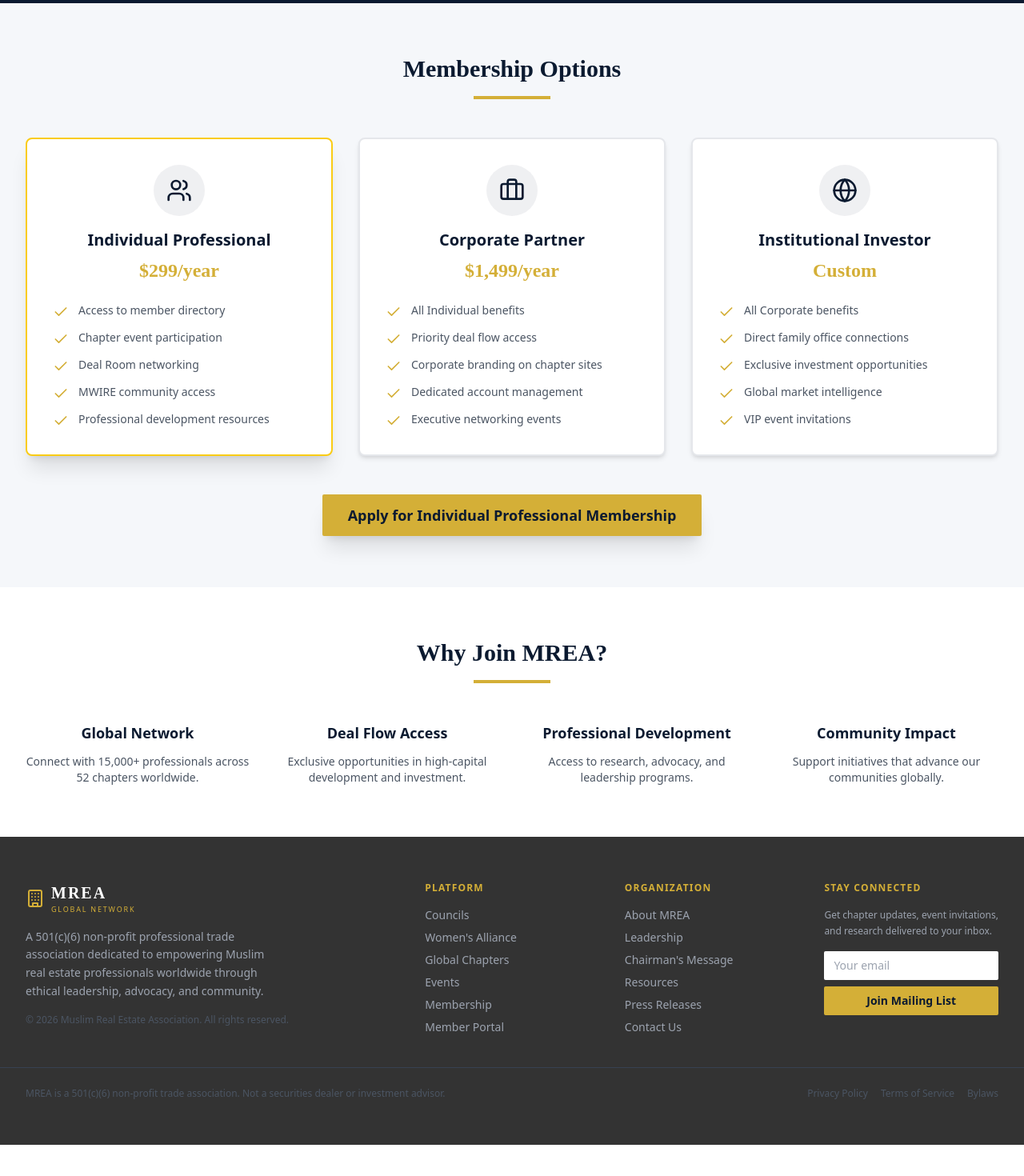
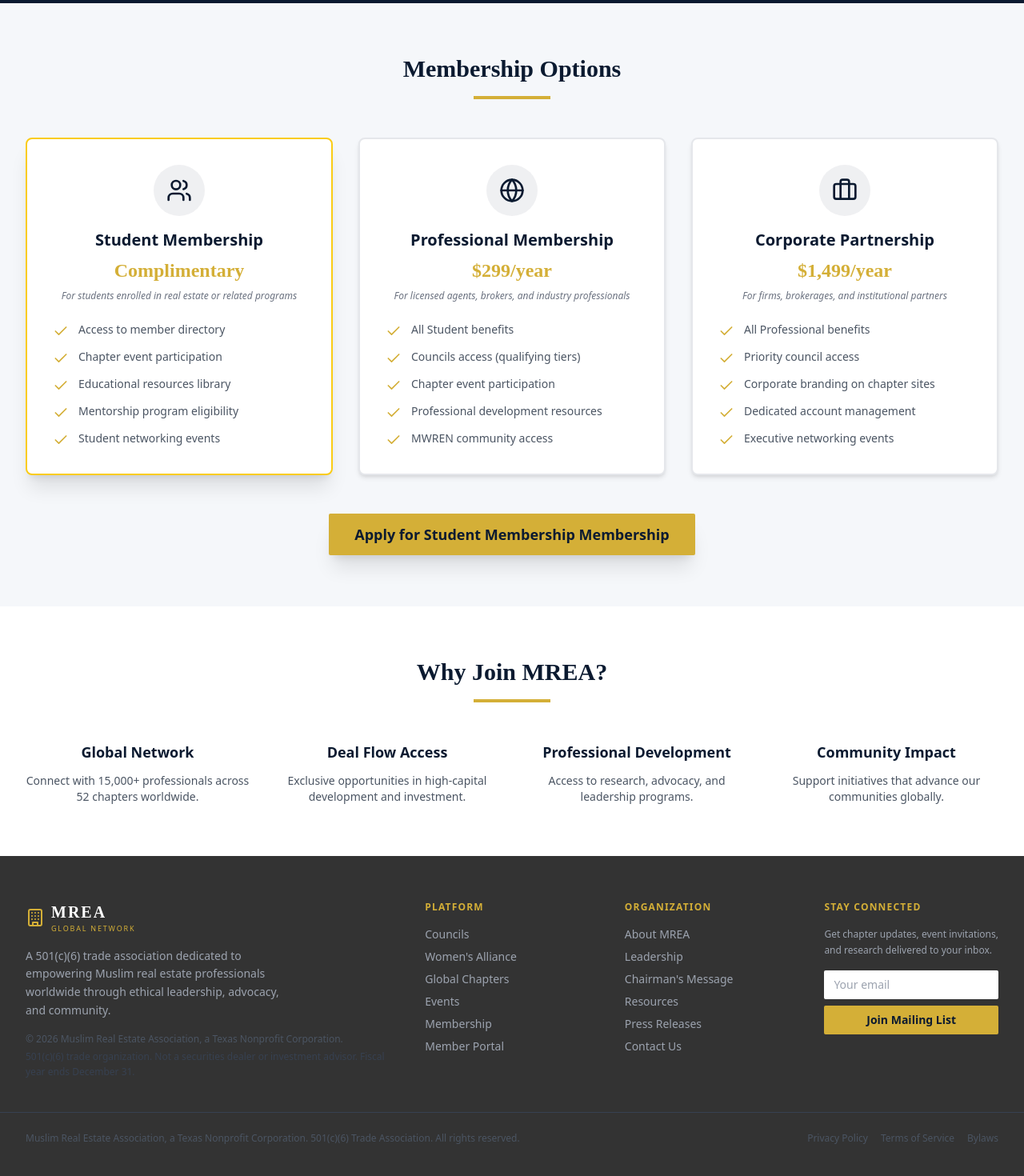
Before and after one commit to DFO-VMFO/MuslimREA-V3, a Next.js app: page /membership in a window 1280 px wide. Shown: the part 316-1786 px from the top of the page at 80% size. Before the commit the page ends 1747 px from the top, so only its background shows below. Built offline with nearby package versions, Linux system fonts and the light colour scheme.

Commit message:
Apply legal compliance updates: TX nonprofit entity, incorporation date, official purpose, board names, MWREN council, membership tiers

```diff
--- a/src/app/about/page.tsx
+++ b/src/app/about/page.tsx
@@ -11,12 +11,9 @@
 };
 
 const boardMembers = [
-  { name: 'Zulikha Hussain', title: 'Chairman & Founder', region: 'National' },
-  { name: 'Board Member', title: 'Vice Chairman', region: 'North America' },
-  { name: 'Board Member', title: 'Secretary', region: 'National' },
-  { name: 'Board Member', title: 'Treasurer', region: 'National' },
-  { name: 'Board Member', title: 'Director – Middle East', region: 'MENA' },
-  { name: 'Board Member', title: 'Director – Europe', region: 'Europe' },
+  { name: 'ZuliKha Hussain', title: 'Director / Incorporator', region: 'National' },
+  { name: 'Mohammad Wasif Hussain', title: 'Director', region: 'National' },
+  { name: 'Zehra Hussain', title: 'Director', region: 'National' },
 ];
 
 export default function AboutPage() {
@@ -46,19 +43,25 @@
             <div className="lg:col-span-2">
               <h2 className="text-3xl font-serif font-bold mb-6" style={{ color: theme.navy }}>Our History & Mission</h2>
               <p className="text-gray-600 leading-relaxed mb-5">
-                The Muslim Real Estate Association (MREA) was founded on the conviction that Muslim professionals deserve a national, faith-aligned institutional home in the real estate industry — one that mirrors the professionalism and advocacy power of organizations like NAHREP, AREAA, and NAR.
+                The Muslim Real Estate Association (MREA) was incorporated on <strong>March 2, 2026</strong> as a <strong>Texas Nonprofit Corporation</strong> — a formal declaration of the conviction that Muslim professionals deserve a national, faith-aligned institutional home in the real estate industry, one that mirrors the professionalism and advocacy power of organizations like NAHREP, AREAA, and NAR.
               </p>
               <p className="text-gray-600 leading-relaxed mb-5">
-                MREA is organized as a 501(c)(6) non-profit trade association, meaning our mission is exclusively focused on advancing the professional interests of our members and the broader Muslim real estate community — not personal profit.
+                MREA is organized under <strong>Section 501(c)(6)</strong> of the Internal Revenue Code as a professional trade association. Our purpose is exclusively focused on the common business interests of our members and the broader Muslim real estate community — not personal profit or individual investment gain.
               </p>
               <p className="text-gray-600 leading-relaxed mb-8">
-                From advocacy on Capitol Hill to local chapter deal rooms, from the Muslim Developer Council to the Muslim Women Real Estate Alliance, MREA provides the infrastructure, relationships, and resources that allow our members to compete, grow, and lead at the highest levels.
+                From advocacy and policy research to local chapter events, from the Muslim Developer Council to our growing network of sub-divisions, MREA provides the infrastructure, relationships, and resources that allow our members to compete, grow, and lead at the highest levels.
               </p>
 
-              <div className="bg-slate-50 border-l-4 p-6 rounded-r-sm" style={{ borderColor: theme.gold }}>
+              <div className="bg-slate-50 border-l-4 p-6 rounded-r-sm mb-4" style={{ borderColor: theme.gold }}>
+                <h4 className="font-bold text-sm uppercase tracking-wider mb-2" style={{ color: theme.navy }}>Official Purpose (Articles of Incorporation)</h4>
+                <p className="text-gray-700 italic leading-relaxed text-sm">
+                  &ldquo;To promote the common business interest of Muslim real estate professionals and related trades and to improve business conditions within the real estate industry by providing professional development, ethical leadership, industry research, education, collaboration, networking, and industry advocacy.&rdquo;
+                </p>
+              </div>
+              <div className="bg-slate-50 border-l-4 p-6 rounded-r-sm" style={{ borderColor: `${theme.navy}40` }}>
                 <h4 className="font-bold text-sm uppercase tracking-wider mb-2" style={{ color: theme.navy }}>Our Mission</h4>
-                <p className="text-gray-700 italic leading-relaxed">
-                  "To empower real estate professionals to elevate client services, advance careers, build wealth ethically, and strengthen communities through a global, faith-aligned professional trade association."
+                <p className="text-gray-700 italic leading-relaxed text-sm">
+                  &ldquo;To serve as a leading global trade body for Muslim real estate professionals and aligned industry participants, advancing professional excellence and ethical development.&rdquo;
                 </p>
               </div>
             </div>
@@ -67,11 +70,11 @@
               <div className="bg-slate-900 p-6 rounded-sm text-white">
                 <h4 className="font-bold uppercase tracking-wider text-xs mb-4" style={{ color: theme.gold }}>Association Facts</h4>
                 <ul className="space-y-3 text-sm text-gray-300">
-                  <li className="flex justify-between"><span>Status</span><span className="font-bold text-white">501(c)(6)</span></li>
-                  <li className="flex justify-between"><span>Founded</span><span className="font-bold text-white">2023</span></li>
-                  <li className="flex justify-between"><span>Chapters</span><span className="font-bold text-white">50+</span></li>
-                  <li className="flex justify-between"><span>Councils</span><span className="font-bold text-white">4</span></li>
-                  <li className="flex justify-between"><span>Women&apos;s Division</span><span className="font-bold text-white">MWREA</span></li>
+                  <li className="flex justify-between"><span>Entity Type</span><span className="font-bold text-white">Texas Nonprofit Corp</span></li>
+                  <li className="flex justify-between"><span>Tax Status</span><span className="font-bold text-white">501(c)(6)</span></li>
+                  <li className="flex justify-between"><span>Incorporated</span><span className="font-bold text-white">March 2, 2026</span></li>
+                  <li className="flex justify-between"><span>Fiscal Year End</span><span className="font-bold text-white">December 31</span></li>
+                  <li className="flex justify-between"><span>Councils</span><span className="font-bold text-white">5</span></li>
                 </ul>
               </div>
               <div className="bg-white border border-gray-100 shadow p-6 rounded-sm">
--- a/src/app/councils/page.tsx
+++ b/src/app/councils/page.tsx
@@ -1,7 +1,7 @@
 import Navbar from '@/components/Navbar';
 import Footer from '@/components/Footer';
 import Link from 'next/link';
-import { ArrowRight, Building2, Users, DollarSign, BarChart3 } from 'lucide-react';
+import { ArrowRight, Building2, Users, DollarSign, BarChart3, Network } from 'lucide-react';
 
 const theme = {
   navy: '#0B1A30',
@@ -11,6 +11,16 @@
 };
 
 const councils = [
+  {
+    slug: 'mwren',
+    name: 'Muslim Women Real Estate Network',
+    icon: <Network size={36} />,
+    tagline: 'The official women\'s professional network of MREA.',
+    description:
+      'MWREN is the authorized women\'s division of MREA, dedicated to advancing Muslim women across residential, commercial, and investment real estate. Through mentorship, professional development, and peer community, MWREN ensures Muslim women have a protected, institutional space in the global real estate industry.',
+    focus: ['Career Advancement & Mentorship', 'Women\'s Leadership Programming', 'Investment Education (Education-Focused)', 'Local Chapter Women\'s Networks'],
+    membership: 'All membership tiers',
+  },
   {
     slug: 'capital-network',
     name: 'MREA Capital Network',
--- a/src/app/membership/page.tsx
+++ b/src/app/membership/page.tsx
@@ -14,40 +14,43 @@
 
 const membershipPlans = [
   {
-    name: 'Individual Professional',
-    price: '$299/year',
+    name: 'Student Membership',
+    price: 'Complimentary',
     features: [
       'Access to member directory',
       'Chapter event participation',
-      'Deal Room networking',
-      'MWIRE community access',
-      'Professional development resources'
+      'Educational resources library',
+      'Mentorship program eligibility',
+      'Student networking events'
     ],
-    icon: <Users size={32} />
+    icon: <Users size={32} />,
+    badge: 'For students enrolled in real estate or related programs'
   },
   {
-    name: 'Corporate Partner',
+    name: 'Professional Membership',
+    price: '$299/year',
+    features: [
+      'All Student benefits',
+      'Councils access (qualifying tiers)',
+      'Chapter event participation',
+      'Professional development resources',
+      'MWREN community access'
+    ],
+    icon: <Globe size={32} />,
+    badge: 'For licensed agents, brokers, and industry professionals'
+  },
+  {
+    name: 'Corporate Partnership',
     price: '$1,499/year',
     features: [
-      'All Individual benefits',
-      'Priority deal flow access',
+      'All Professional benefits',
+      'Priority council access',
       'Corporate branding on chapter sites',
       'Dedicated account management',
       'Executive networking events'
     ],
-    icon: <Briefcase size={32} />
-  },
-  {
-    name: 'Institutional Investor',
-    price: 'Custom',
-    features: [
-      'All Corporate benefits',
-      'Direct family office connections',
-      'Exclusive investment opportunities',
-      'Global market intelligence',
-      'VIP event invitations'
-    ],
-    icon: <Globe size={32} />
+    icon: <Briefcase size={32} />,
+    badge: 'For firms, brokerages, and institutional partners'
   }
 ];
 
@@ -91,6 +94,9 @@
                     </div>
                     <h3 className="text-xl font-bold mb-2" style={{ color: theme.navy }}>{plan.name}</h3>
                     <div className="text-2xl font-serif font-bold" style={{ color: theme.gold }}>{plan.price}</div>
+                    {'badge' in plan && plan.badge && (
+                      <p className="text-xs text-gray-500 mt-2 italic">{plan.badge}</p>
+                    )}
                   </div>
 
                   <ul className="space-y-3">
--- a/src/components/Footer.tsx
+++ b/src/components/Footer.tsx
@@ -22,8 +22,9 @@
               <div className="text-[9px] tracking-[0.2em] uppercase" style={{ color: theme.gold }}>Global Network</div>
             </div>
           </div>
-          <p className="text-gray-400 text-sm mb-4 leading-relaxed max-w-xs">A 501(c)(6) non-profit professional trade association dedicated to empowering Muslim real estate professionals worldwide through ethical leadership, advocacy, and community.</p>
-          <p className="text-xs text-gray-600">© {new Date().getFullYear()} Muslim Real Estate Association. All rights reserved.</p>
+          <p className="text-gray-400 text-sm mb-4 leading-relaxed max-w-xs">A 501(c)(6) trade association dedicated to empowering Muslim real estate professionals worldwide through ethical leadership, advocacy, and community.</p>
+          <p className="text-xs text-gray-600 mb-1">&copy; {new Date().getFullYear()} Muslim Real Estate Association, a Texas Nonprofit Corporation.</p>
+          <p className="text-xs text-gray-700 leading-relaxed">501(c)(6) trade organization. Not a securities dealer or investment advisor. Fiscal year ends December 31.</p>
         </div>
 
         {/* Platform */}
@@ -71,7 +72,7 @@
       </div>
 
       <div className="max-w-7xl mx-auto px-4 sm:px-6 lg:px-8 mt-10 pt-6 border-t border-gray-700 text-xs text-gray-600 flex flex-col md:flex-row justify-between gap-3">
-        <p>MREA is a 501(c)(6) non-profit trade association. Not a securities dealer or investment advisor.</p>
+        <p>Muslim Real Estate Association, a Texas Nonprofit Corporation. 501(c)(6) Trade Association. All rights reserved.</p>
         <div className="flex gap-4">
           <Link href="#" className="hover:text-white transition">Privacy Policy</Link>
           <Link href="#" className="hover:text-white transition">Terms of Service</Link>
```
